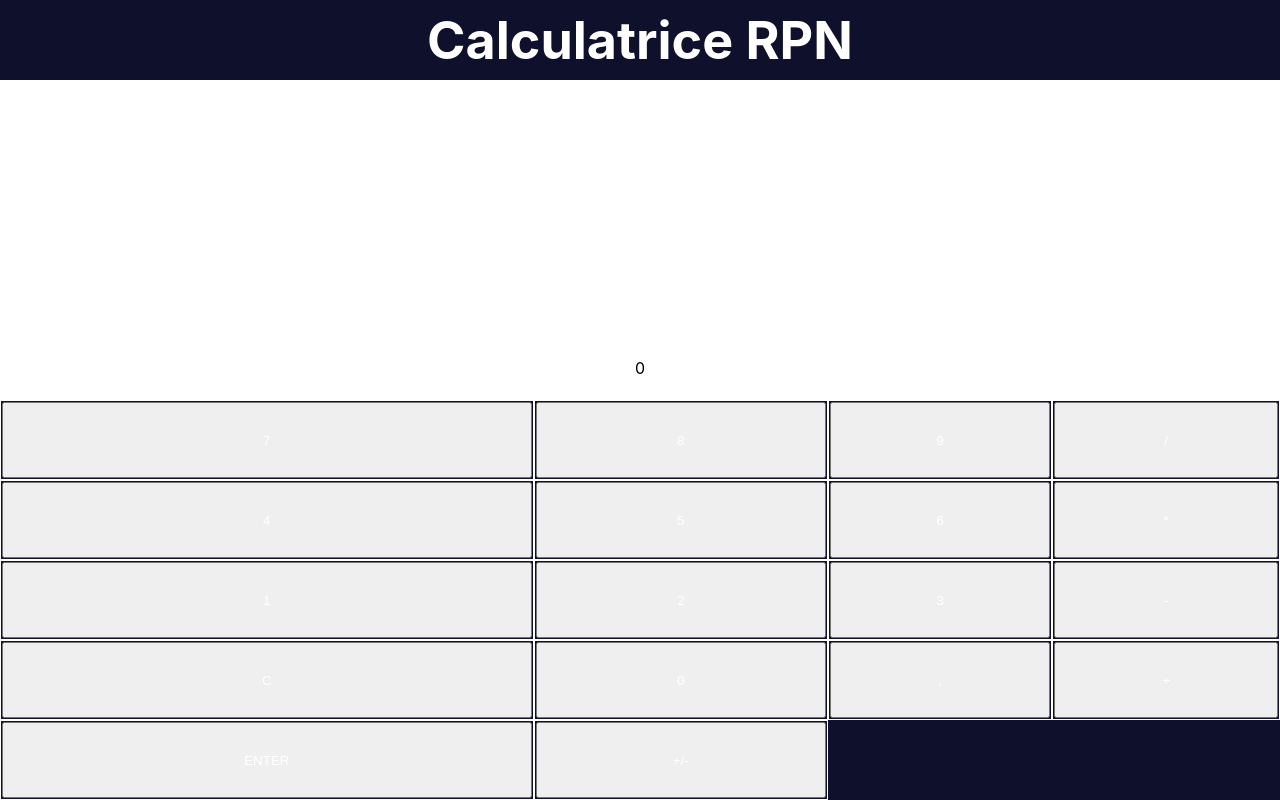
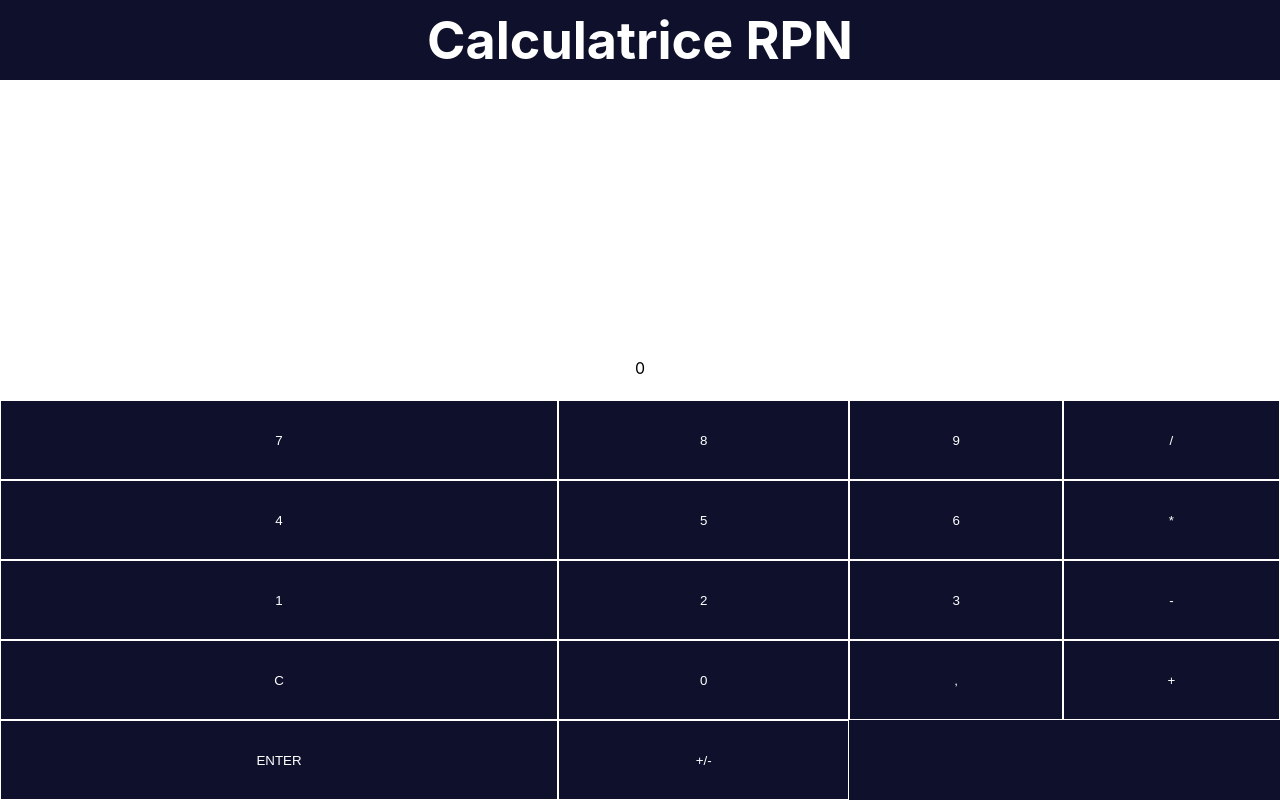
Before and after one commit to Vicolondon/calculatricerpn, a React (Create React App) app in the folder calculatrice-victor/: page / in a window 1280 px wide. Built offline with nearby package versions, Linux system fonts and the light colour scheme.

Commit message:
Add update on master and also some css style .

```diff
--- a/calculatrice-victor/src/App.css
+++ b/calculatrice-victor/src/App.css
@@ -45,6 +45,8 @@ table{
   overflow: hidden;
 }
 button{
+  background: #0F102B;
+  border: none;
   color: white;
   width: 100%;
   height: 100%;
```
